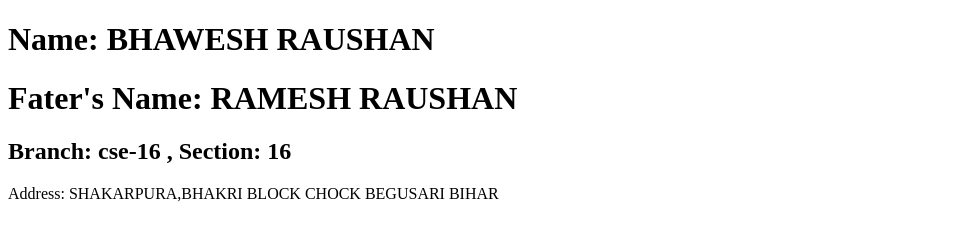
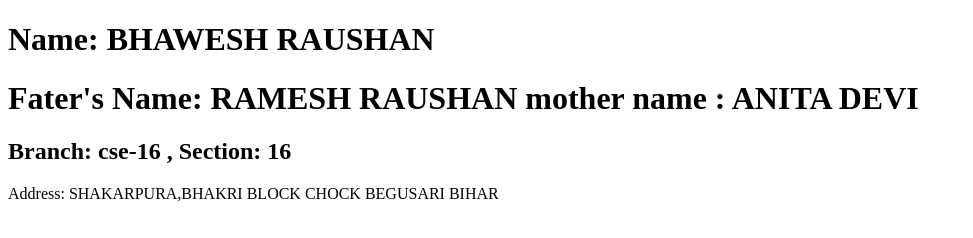
Before and after one commit to bhaweshroshan81-design/git-test-, a plain HTML site: page cse_16.html in a window 1280 px wide. Shown: the whole page, without its empty margins (0-973 px from the left). Drawn offline with Linux system fonts and the light colour scheme.

Commit message:
kjhjkdfshi

```diff
--- a/cse_16.html
+++ b/cse_16.html
@@ -6,7 +6,7 @@
 <body>
 
     <h1>Name: BHAWESH RAUSHAN</h1>
-       <H1> Fater's Name: RAMESH RAUSHAN</H1>
+       <H1> Fater's Name: RAMESH RAUSHAN mother name : ANITA DEVI</H1>
 
     <h2>Branch: cse-16 , Section: 16</h2>
     <p> Address: SHAKARPURA,BHAKRI BLOCK CHOCK BEGUSARI BIHAR</p>
```
